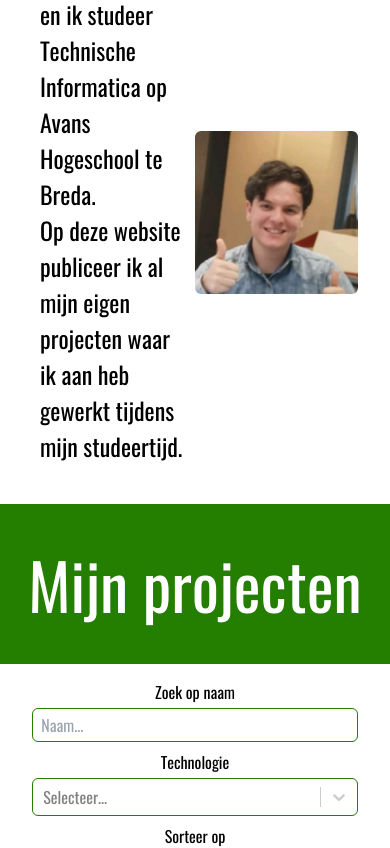
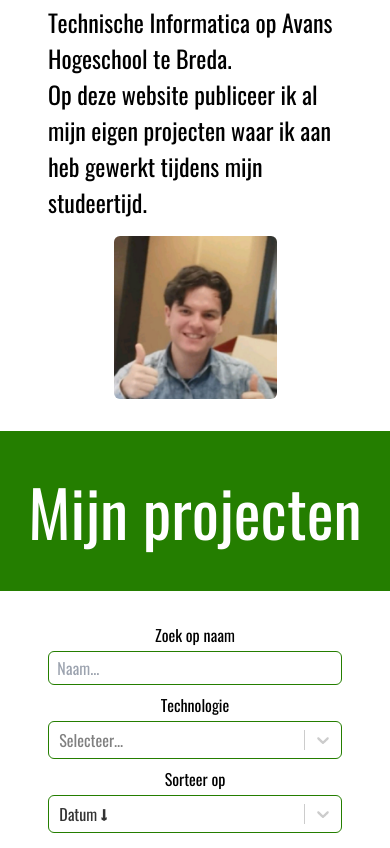
Before and after one commit to M-e-n-n-o/M-e-n-n-o.github.io, a React (Vite) app: page / in a window 390 px wide. Shown: the part 1084-1932 px from the top of the page. Built offline with nearby package versions, Linux system fonts and the light colour scheme.

Commit message:
[Change] Tiny styling tweaks

```diff
--- a/src/components/Timeline/Project.jsx
+++ b/src/components/Timeline/Project.jsx
@@ -3,7 +3,7 @@ const Project = ({ title, text, image, timestamp, link, technologies = [], hide
     return (
         <>
             {!hide && <>
-                <div className="w-full flex items-center justify-between gap-6 flex-col md:flex-row ">
+                <div className="w-full flex items-center justify-between gap-6 flex-col md:flex-row overflow-hidden">
                     <div className="flex flex-col gap-6 w-full md:flex-row">
                         <div className="w-full md:w-2/5 lg:w-1/4">
                             <div className="text-[2rem] text-main">{title}</div>
--- a/src/views/AboutMe.jsx
+++ b/src/views/AboutMe.jsx
@@ -7,12 +7,12 @@ const AboutMe = () => {
                 <h2 className="text-[4rem] text-white">Over mij</h2>
             </header>
             <div className="p-8 flex flex-wrap min-h-[50vh]">
-                <div className="text-[1.5rem] w-full flex-1 flex items-center p-2">
+                <div className="text-[1.5rem] w-full flex-1 flex items-center p-4 md:px-12">
                     Ik ben Menno Bil en ik studeer Technische Informatica op Avans Hogeschool te Breda.<br />
                     Op deze website publiceer ik al mijn eigen projecten waar ik aan heb gewerkt tijdens mijn studeertijd.
                 </div>
-                <div className="max-w-[50%] flex items-center">
-                    <img src="src/res/images/menno.webp" className="flex-1 aspect-1 max-h-[30rem] rounded-md" />
+                <div className="w-full md:max-w-[50%] md:w-fit flex items-center justify-center">
+                    <img src="src/res/images/menno.webp" className="flex-1 aspect-1 max-w-[50%] md:max-w-[60%] lg:max-w-none max-h-[30rem] rounded-md" />
                 </div>
             </div>
         </div>
--- a/src/views/ProjectsTimeline.jsx
+++ b/src/views/ProjectsTimeline.jsx
@@ -59,7 +59,7 @@ const ProjectsTimeline = () => {
             <header className="w-full bg-main text-center py-8">
                 <h2 className="text-[4rem] text-white">Mijn projecten</h2>
             </header>
-            <div className="flex gap-2 p-4 flex-col w-11/12 children:flex children:items-center children:justify-between children:flex-col children:gap-1 sm:children:flex-row sm:w-4/5 md:flex-row md:w-fit">
+            <div className="flex gap-2 p-8 flex-col w-11/12 children:flex children:items-center children:justify-between children:flex-col children:gap-1 sm:children:flex-row sm:w-4/5 md:flex-row md:w-fit">
                 <div>
                     <label>Zoek op naam</label>
                     <input
```
